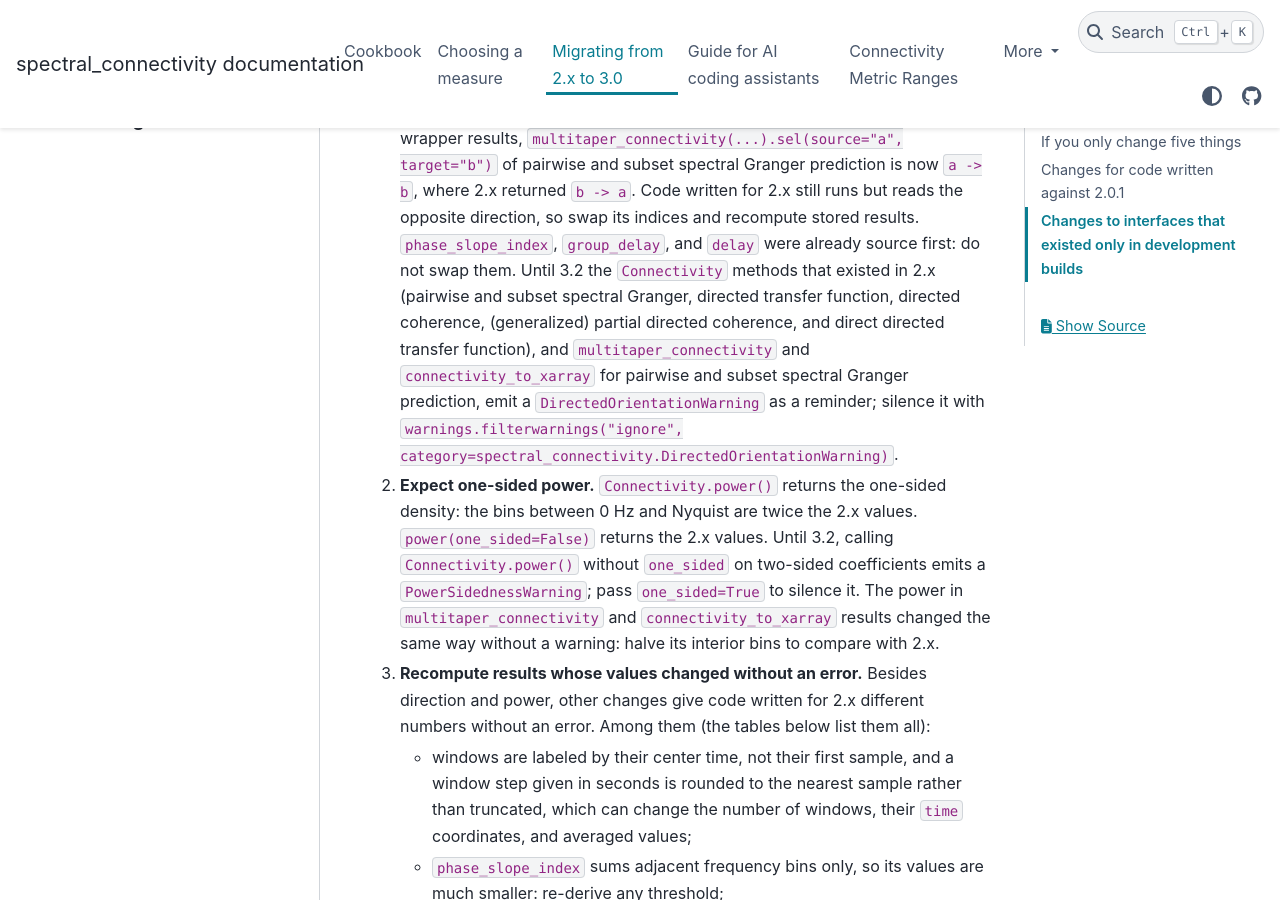
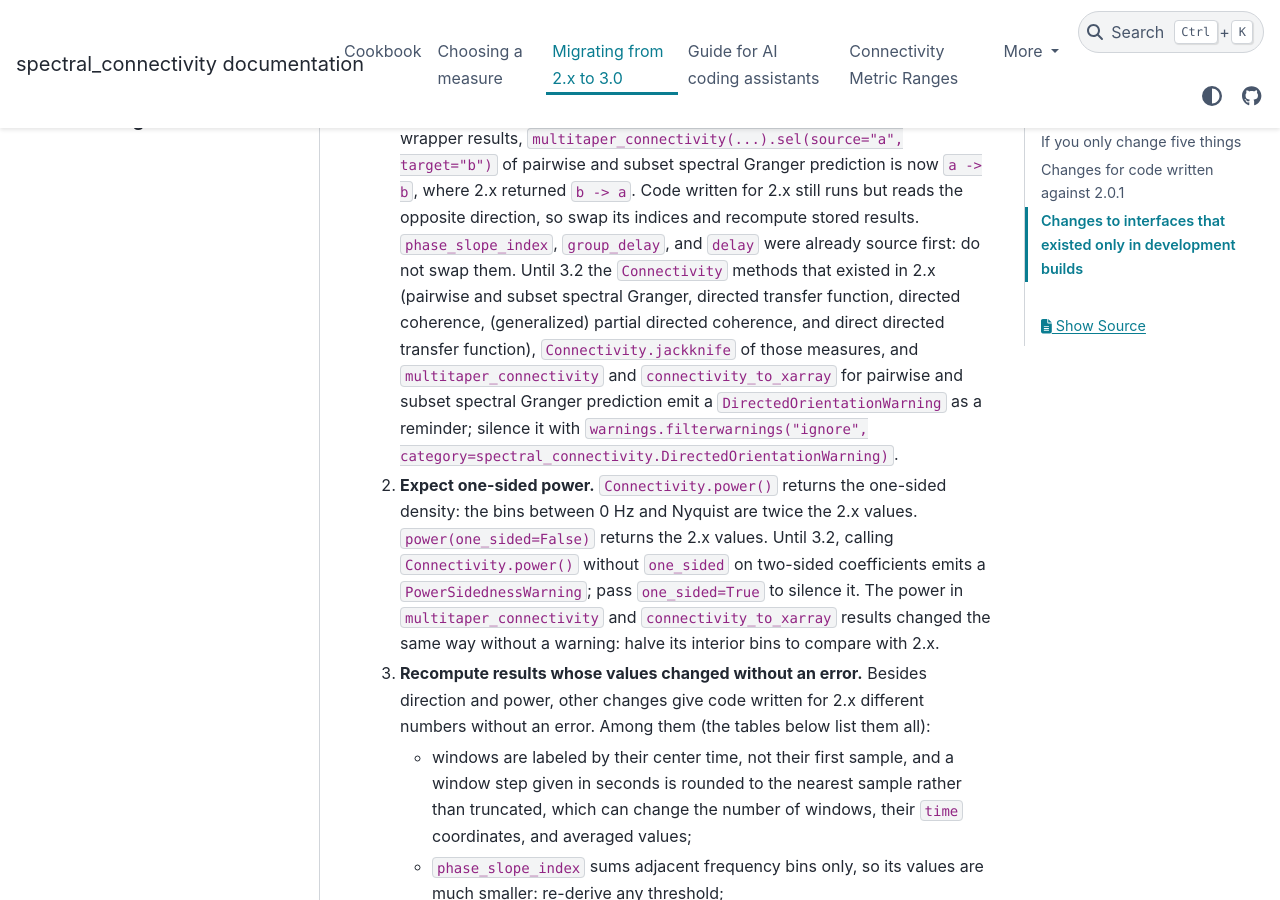
Before and after one commit to Eden-Kramer-Lab/spectral_connectivity, a Sphinx documentation site: the page built from docs/migration.md, in a window 1280 px wide and 900 px high, scrolled down 484 px. Built offline with Sphinx 7.4.7 and the PyData theme 0.15.4, drawn with Linux system fonts in a browser that asks for light colours; pages that are not in the unit, such as notebooks, are missing from menus; the version number could not be read and is left out.

Commit message:
Say that jackknife of a reoriented measure also warns
Connectivity.jackknife("pairwise_spectral_granger_prediction") and
jackknife("directed_transfer_function") emit DirectedOrientationWarning
(checked; conditional Granger and coherence do not), which neither migration
item 1 nor the CHANGELOG's Added entry said.

Co-Authored-By: Claude Opus 5.5 <noreply@anthropic.com>

```diff
--- a/docs/migration.md
+++ b/docs/migration.md
@@ -21,9 +21,9 @@ for 2.x has to change.
    source first: do not swap them. Until 3.2 the `Connectivity` methods that
    existed in 2.x (pairwise and subset spectral Granger, directed transfer
    function, directed coherence, (generalized) partial directed coherence, and
-   direct directed transfer function), and `multitaper_connectivity` and
-   `connectivity_to_xarray` for pairwise and subset spectral Granger
-   prediction, emit a
+   direct directed transfer function), `Connectivity.jackknife` of those
+   measures, and `multitaper_connectivity` and `connectivity_to_xarray` for
+   pairwise and subset spectral Granger prediction emit a
    `DirectedOrientationWarning` as a reminder; silence it with
    `warnings.filterwarnings("ignore",
    category=spectral_connectivity.DirectedOrientationWarning)`.
```
Also changed, not shown: CHANGELOG.md (+2 -1 lines).
